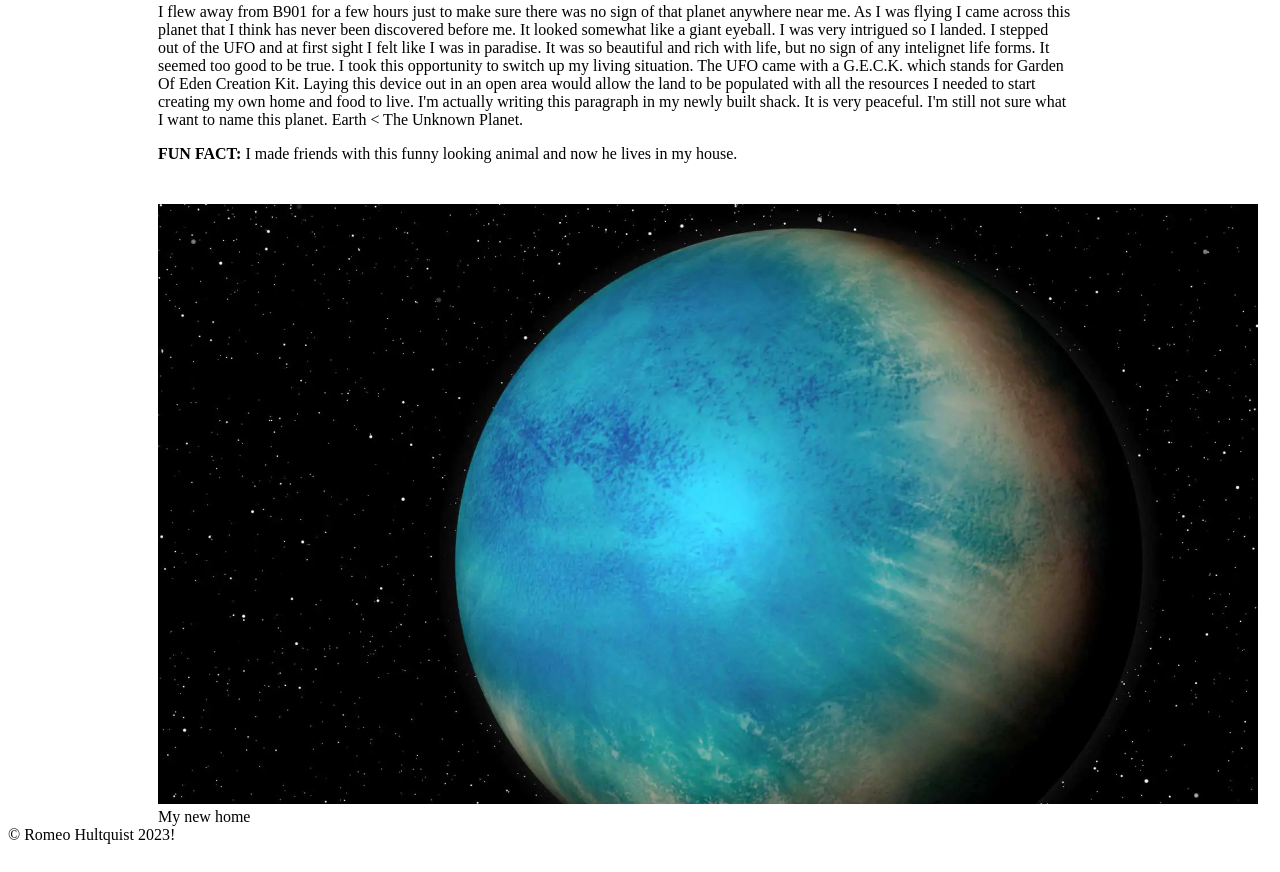
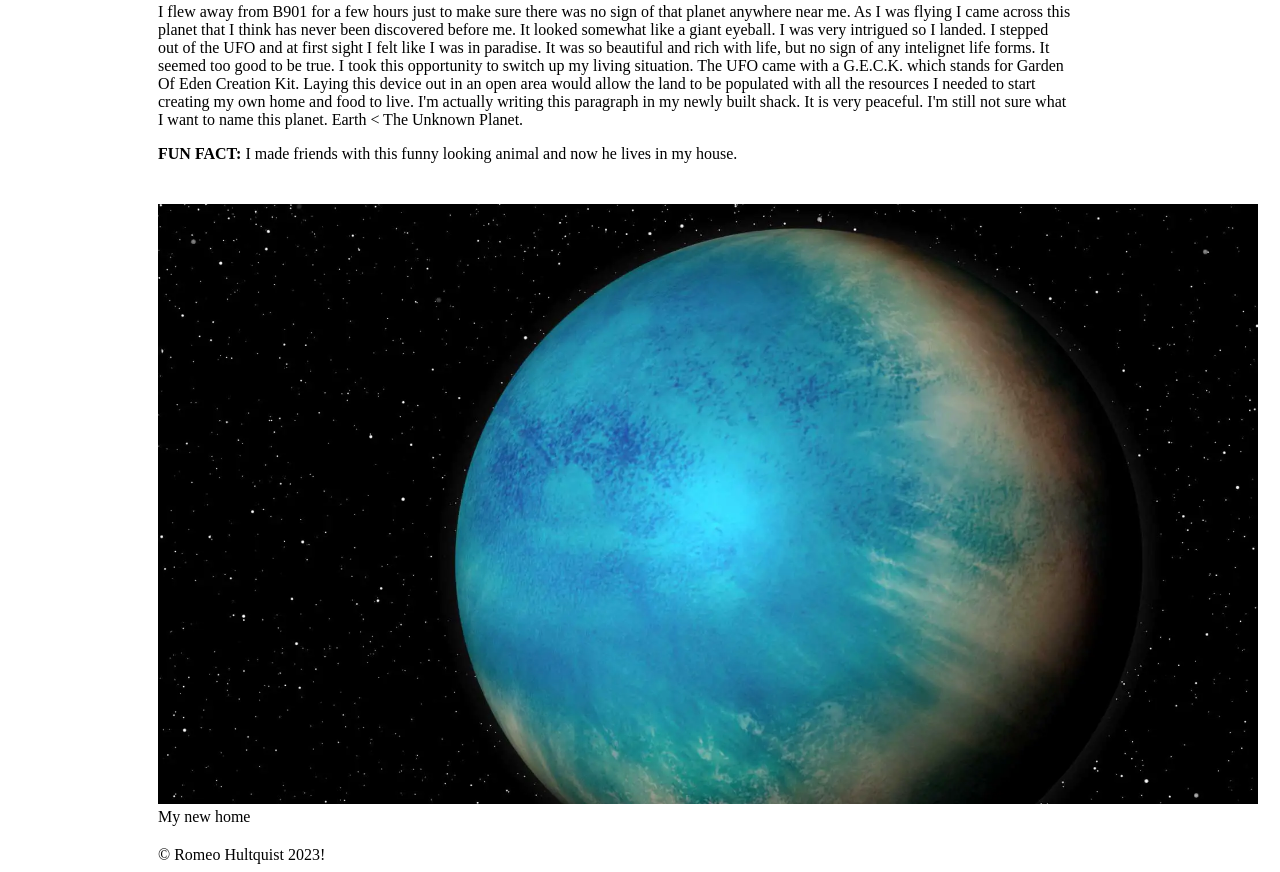
Before and after one commit to LaunchCodeAllhubs/js-assignment-4-html-me-something-Romeoh20, a website: page index.html in a window 1280 px wide. Shown: the part 5067-5939 px from the top of the page. Drawn offline with Linux system fonts and the light colour scheme.

Commit message:
Added styling to the footer

```diff
--- a/styles.css
+++ b/styles.css
@@ -24,6 +24,10 @@ p{
 body{
     margin:8px;
 }
+footer{
+    margin-left:150px;
+    padding-top:20px;
+}
 
 /* IMAGES */
 
```
